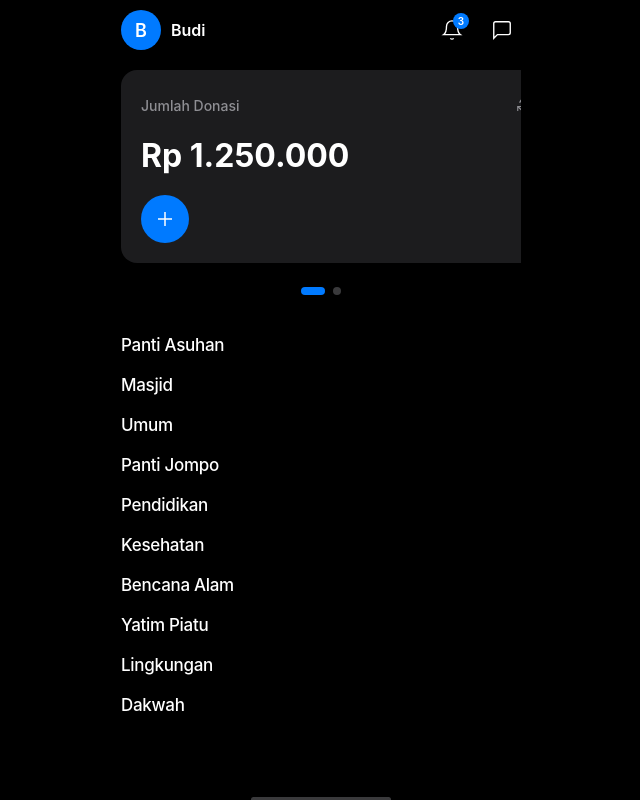
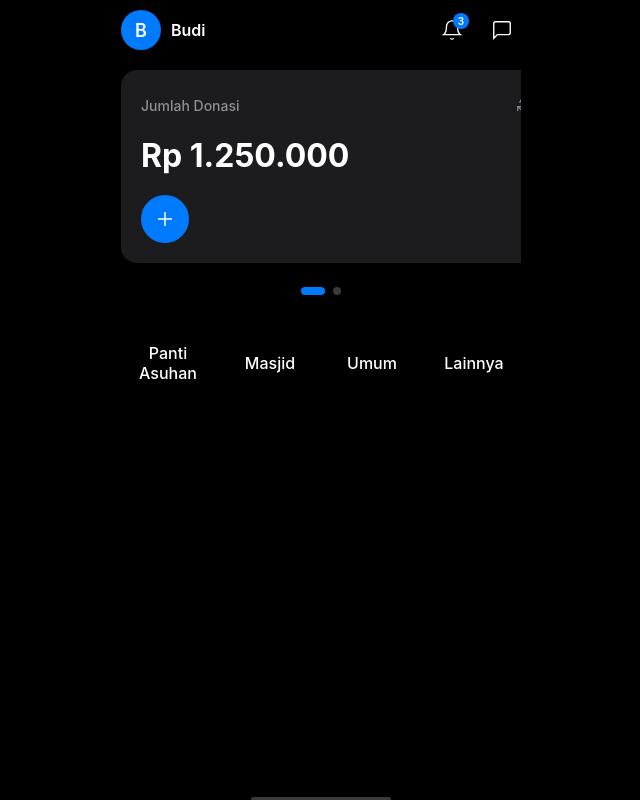
Before and after one commit to vinividivicilala/lolo, a Next.js app in the folder faq/: page /home in a window 1280 px wide. Shown: the whole page, without its empty margins (319-959 px from the left). Built offline with nearby package versions, Linux system fonts and the light colour scheme; a web font is replaced by a local one.

Commit message:
Update page.tsx

```diff
--- a/faq/app/home/page.tsx
+++ b/faq/app/home/page.tsx
@@ -1,4 +1,3 @@
-// app/page.tsx
 'use client';
 
 import { useState, useRef } from 'react';
@@ -6,7 +5,7 @@ import { useRouter } from 'next/navigation';
 
 export default function HomePage() {
   const router = useRouter();
-  const [userName] = useState('Budi Santoso');
+  const [userName, setUserName] = useState('Budi Santoso');
   const [isChatOpen, setIsChatOpen] = useState(false);
   const [notifications, setNotifications] = useState([
     { id: 1, text: 'Donasi baru sebesar Rp 100.000', read: false },
@@ -15,7 +14,7 @@ export default function HomePage() {
   ]);
   const [showNotifications, setShowNotifications] = useState(false);
   const [chatMessages, setChatMessages] = useState([
-    { id: 1, text: 'Halo! Ada yang bisa dibantuan?', sender: 'bot', time: '10:00' },
+    { id: 1, text: 'Halo! Ada yang bisa dibantu?', sender: 'bot', time: '10:00' },
   ]);
   const [newMessage, setNewMessage] = useState('');
 
@@ -23,7 +22,7 @@ export default function HomePage() {
   const [donationTotal, setDonationTotal] = useState(1250000);
   const [isLoading, setIsLoading] = useState(false);
 
-  // Donation History State
+  // Donation History State - only show last 1 donation
   const [donationHistory, setDonationHistory] = useState([
     { id: 1, amount: 50000, date: new Date(), campaign: 'Bantu Anak Yatim', status: 'success' },
   ]);
@@ -41,13 +40,7 @@ export default function HomePage() {
     { id: 1, name: 'Panti Asuhan' },
     { id: 2, name: 'Masjid' },
     { id: 3, name: 'Umum' },
-    { id: 4, name: 'Panti Jompo' },
-    { id: 5, name: 'Pendidikan' },
-    { id: 6, name: 'Kesehatan' },
-    { id: 7, name: 'Bencana Alam' },
-    { id: 8, name: 'Yatim Piatu' },
-    { id: 9, name: 'Lingkungan' },
-    { id: 10, name: 'Dakwah' },
+    { id: 4, name: 'Lainnya' },
   ];
 
   const formatRupiah = (amount: number) => {
@@ -90,6 +83,14 @@ export default function HomePage() {
       const updated = [newDonation, ...prev];
       return updated.slice(0, 1);
     });
+
+    const element = document.querySelector('.donation-total');
+    if (element) {
+      element.classList.add('animate-pulse');
+      setTimeout(() => {
+        element.classList.remove('animate-pulse');
+      }, 500);
+    }
   };
 
   const markAsRead = (id: number) => {
@@ -191,14 +192,10 @@ export default function HomePage() {
   };
 
   const handleCategoryClick = (categoryName: string) => {
-    const container = document.querySelector('.home-container');
-    if (container) {
-      container.classList.add('page-transition-out');
-      setTimeout(() => {
-        router.push(`/categories/${categoryName.toLowerCase().replace(/\s+/g, '-')}`);
-      }, 300);
+    if (categoryName === 'Lainnya') {
+      router.push('/categories');
     } else {
-      router.push(`/categories/${categoryName.toLowerCase().replace(/\s+/g, '-')}`);
+      router.push(`/categories/${categoryName.toLowerCase()}`);
     }
   };
 
@@ -206,7 +203,7 @@ export default function HomePage() {
 
   return (
     <div style={styles.wrapper}>
-      <div className="home-container" style={styles.container}>
+      <div style={styles.container}>
         <div style={styles.header}>
           <div style={styles.userInfo}>
             <div style={styles.userAvatar}>
@@ -297,6 +294,9 @@ export default function HomePage() {
                       fill="none"
                       stroke="currentColor"
                       strokeWidth="1.5"
+                      style={{
+                        animation: isLoading ? 'spin 0.8s linear infinite' : 'none',
+                      }}
                     >
                       <path d="M23 4v6h-6M1 20v-6h6" />
                       <path d="M3.51 9a9 9 0 0 1 14.85-3.36L23 10M1 14l4.64 4.36A9 9 0 0 0 20.49 15" />
@@ -304,7 +304,7 @@ export default function HomePage() {
                   </button>
                 </div>
 
-                <div style={styles.donationTotal}>
+                <div className="donation-total" style={styles.donationTotal}>
                   {isLoading ? (
                     <div style={styles.skeletonLoader}>
                       <div style={styles.skeletonShimmer} />
@@ -368,7 +368,7 @@ export default function HomePage() {
             </div>
 
             <div style={styles.categorySection}>
-              <div style={styles.categoryList}>
+              <div style={styles.categoryGrid}>
                 {categories.map((category) => (
                   <div
                     key={category.id}
@@ -412,7 +412,7 @@ export default function HomePage() {
                 <div style={{
                   ...styles.messageBubble,
                   backgroundColor: msg.sender === 'user' ? '#007aff' : '#2c2c2e',
-                  color: '#ffffff'
+                  color: msg.sender === 'user' ? '#ffffff' : '#ffffff'
                 }}>
                   {msg.text}
                 </div>
@@ -440,7 +440,7 @@ export default function HomePage() {
         </div>
       )}
 
-      <style jsx>{`
+      <style jsx global>{`
         @import url('https://fonts.googleapis.com/css2?family=Hubot+Sans:wght@400;500;600;700&display=swap');
 
         * {
@@ -475,21 +475,6 @@ export default function HomePage() {
           100% {
             transform: translateX(100%);
           }
-        }
-
-        @keyframes slideOutLeft {
-          0% {
-            transform: translateX(0);
-            opacity: 1;
-          }
-          100% {
-            transform: translateX(-100%);
-            opacity: 0;
-          }
-        }
-
-        .page-transition-out {
-          animation: slideOutLeft 0.3s ease-out forwards;
         }
 
         .animate-pulse {
@@ -671,6 +656,12 @@ const styles: { [key: string]: React.CSSProperties } = {
     WebkitOverflowScrolling: 'touch',
     cursor: 'grab',
     userSelect: 'none',
+    '&::-webkit-scrollbar': {
+      display: 'none',
+    },
+    '&:active': {
+      cursor: 'grabbing',
+    },
   },
   card: {
     flex: '0 0 100%',
@@ -812,25 +803,29 @@ const styles: { [key: string]: React.CSSProperties } = {
   },
   categorySection: {
     marginTop: '32px',
-    marginBottom: '20px',
+    marginBottom: '8px',
   },
-  categoryList: {
+  categoryGrid: {
     display: 'flex',
-    flexDirection: 'column',
-    gap: '12px',
+    justifyContent: 'space-between',
+    alignItems: 'center',
+    gap: '8px',
   },
   categoryItem: {
     display: 'flex',
+    flexDirection: 'column',
     alignItems: 'center',
+    gap: '0px',
     cursor: 'pointer',
-    transition: 'opacity 0.2s ease',
-    padding: '4px 0',
+    transition: 'transform 0.2s ease',
+    flex: 1,
+    padding: '12px 0',
   },
   categoryName: {
-    fontSize: '17px',
+    fontSize: '16px',
     fontWeight: '500',
     color: '#ffffff',
-    letterSpacing: '-0.3px',
+    textAlign: 'center',
   },
   extraSpace: {
     height: '20px',
```
